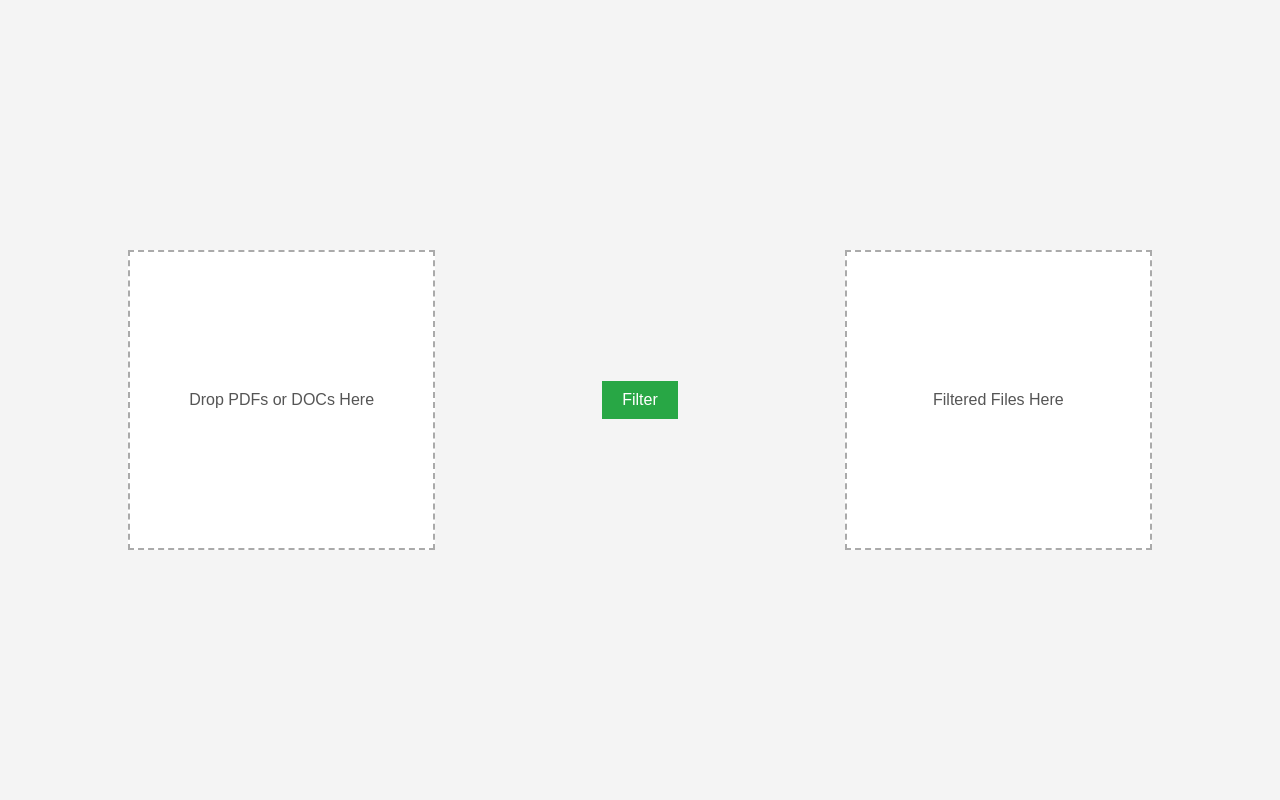
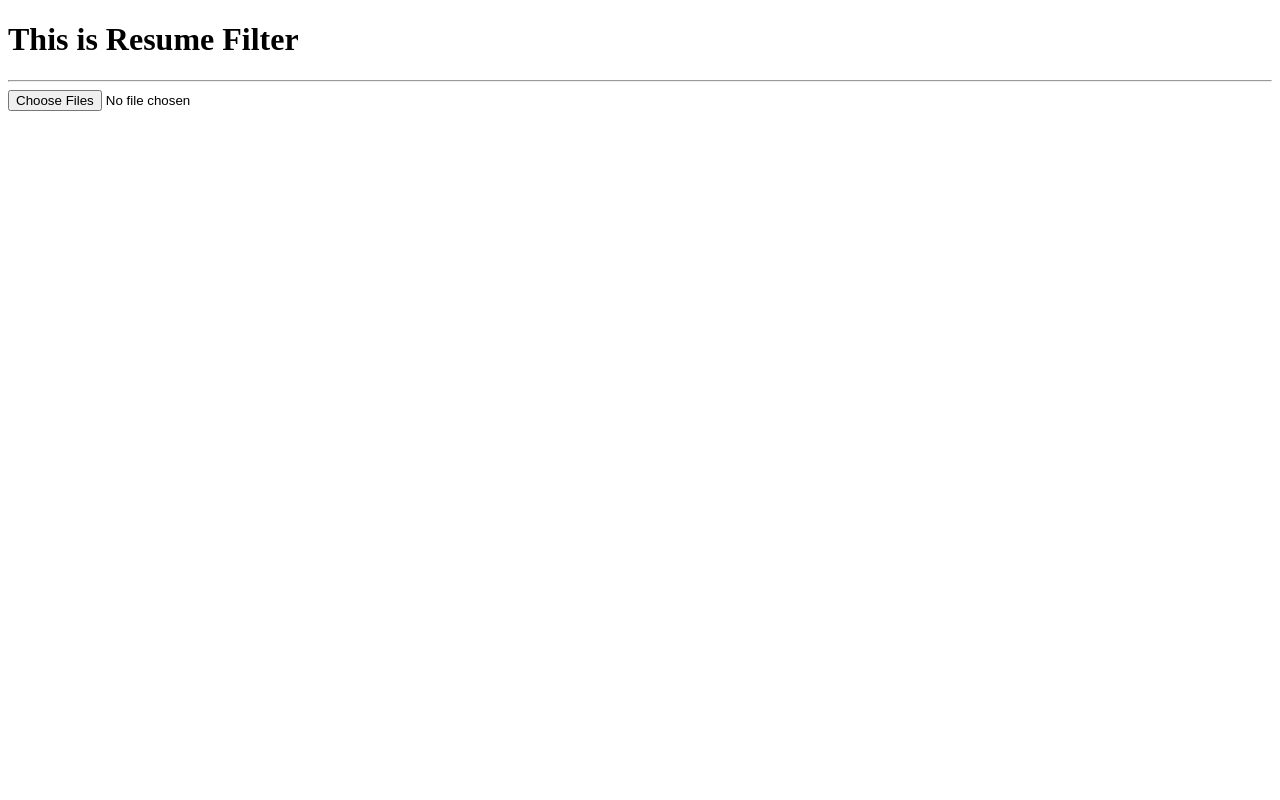
Before and after one commit to JMT-24/Resume_Parser, a Django app: page / in a window 1280 px wide. Run offline with Django 5.2, Linux system fonts and the light colour scheme; some libraries are stand-ins or nearby versions.

Commit message:
used dropzone.js for drag and drop

```diff
--- a/Resume_Filter/filterapp/static/filterapp/styles.css
+++ /dev/null
@@ -1,63 +0,0 @@
-* {
-    margin: 0;
-    padding: 0;
-    box-sizing: border-box;
-}
-
-body {
-    font-family: Arial, sans-serif;
-    display: flex;
-    justify-content: center;
-    align-items: center;
-    height: 100vh;
-    background-color: #f4f4f4;
-}
-
-.container {
-    display: flex;
-    width: 80%;
-    height: 300px;
-    justify-content: space-between;
-    align-items: center;
-}
-
-.drop-zone {
-    width: 30%;
-    height: 100%;
-    border: 2px dashed #aaa;
-    display: flex;
-    align-items: center;
-    justify-content: center;
-    background-color: white;
-    transition: 0.3s;
-}
-
-.drop-zone p {
-    text-align: center;
-    color: #555;
-}
-
-.drop-zone.hover {
-    background-color: #e3e3e3;
-}
-
-.middle {
-    width: 10%;
-    display: flex;
-    justify-content: center;
-    align-items: center;
-}
-
-button {
-    padding: 10px 20px;
-    font-size: 16px;
-    background-color: #28a745;
-    color: white;
-    border: none;
-    cursor: pointer;
-    transition: 0.3s;
-}
-
-button:hover {
-    background-color: #218838;
-}
--- a/Resume_Filter/filterapp/templates/filterapp/index.html
+++ b/Resume_Filter/filterapp/templates/filterapp/index.html
@@ -7,43 +7,23 @@
     <meta name="viewport" content="width=device-width, initial-scale=1.0">
     <title>File Filter</title>
     <link rel="stylesheet" href="{% static 'filterapp/styles.css' %}">
+
+    <!--This is necessary for dropzone-->
+    <script src="https://unpkg.com/dropzone@5/dist/min/dropzone.min.js"></script>
+    <link rel="stylesheet" href="https://unpkg.com/dropzone@5/dist/min/dropzone.min.css" type="text/css" />
+    <!---->
 </head>
-<body>
-    <div class="container">
-        <!-- Drag & Drop Zone (Left) -->
-        <div class="drop-zone" id="drop-zone-left">
-            <p>Drop PDFs or DOCs Here</p>
+    <h1>This is Resume Filter</h1>
+    <hr>
+
+    <!--This is dropzone code-->
+    <form action="upload/" method="POST" class="dropzone" id="MyDropZone">
+        {% csrf_token %}
+        <div class="fallback">
+            <input name="file" type="file" multiple>
         </div>
+    </form>
+    <!---->
 
-        <!-- Filter Button (Middle) -->
-        <div class="middle">
-            <button id="filter-btn">Filter</button>
-        </div>
-
-        <!-- Empty Drop Zone (Right) -->
-        <div class="drop-zone" id="drop-zone-right">
-            <p>Filtered Files Here</p>
-        </div>
-    </div>
-
-    <script>
-        // Drag and drop functionality
-        document.querySelectorAll(".drop-zone").forEach(zone => {
-            zone.addEventListener("dragover", (event) => {
-                event.preventDefault();
-                zone.classList.add("hover");
-            });
-
-            zone.addEventListener("dragleave", () => {
-                zone.classList.remove("hover");
-            });
-
-            zone.addEventListener("drop", (event) => {
-                event.preventDefault();
-                zone.classList.remove("hover");
-                alert("Files dropped!");
-            });
-        });
-    </script>
 </body>
 </html>
--- a/Resume_Filter/filterapp/urls.py
+++ b/Resume_Filter/filterapp/urls.py
@@ -3,5 +3,6 @@ from django.urls import path
 from . import views
 
 urlpatterns = [
-    path("", views.index, name="index")
+    path("", views.index, name="index"),
+    path("upload/", views.upload, name="uploadDocument")
 ]
--- a/Resume_Filter/filterapp/views.py
+++ b/Resume_Filter/filterapp/views.py
@@ -11,3 +11,9 @@ from django.views.decorators.csrf import csrf_exempt
 
 def index(request):
     return render(request, "filterapp/index.html")
+
+def upload(request):
+    if request.method == "POST":
+        file = request.FILES.get('file')
+        print(file)
+    return JsonResponse({1:True})
```
Also changed, not shown: Resume_Filter/filterapp/utils.py (added).
